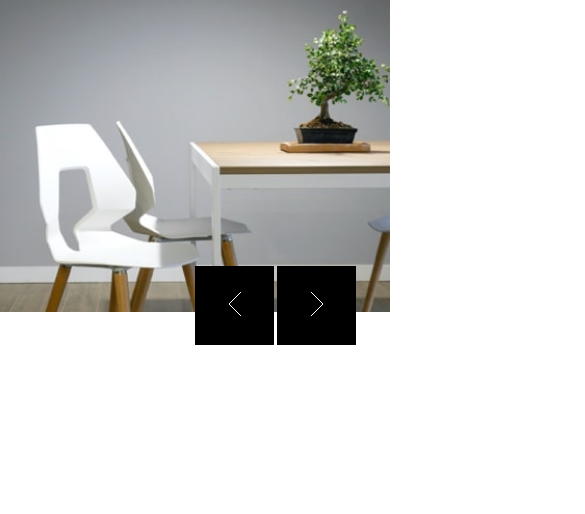
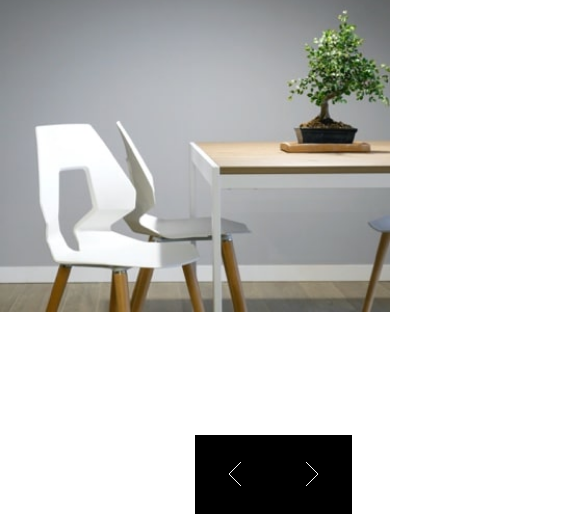
Before and after one commit to Denito37/room-homepage-master, a plain HTML site: page index.html in a window 390 px wide. Shown: the part 62-576 px from the top of the page, 585 px wide, since content can reach past the window. Drawn offline with Linux system fonts and the light colour scheme.

Commit message:
positioning , transition visual fix

```diff
--- a/index.html
+++ b/index.html
@@ -84,12 +84,11 @@
         </article>
       </div>
 
+      <div class="btns">
+        <button class="controlLeft" onclick="leftSwap()"><img src="images/icon-angle-left.svg" alt="left"> </button>
+        <button class="controlRight" onclick="rightSwap()"> <img src="images/icon-angle-right.svg" alt="right"></button>
+      </div>
     </main>
-
-    <div class="btns">
-      <button class="controlLeft" onclick="leftSwap()"><img src="images/icon-angle-left.svg" alt="left"> </button>
-      <button class="controlRight" onclick="rightSwap()"> <img src="images/icon-angle-right.svg" alt="right"></button>
-    </div>
 
     <div class="layer">
       <img class="dark" src="images/image-about-dark.jpg" alt="dark-chair">
--- a/style.css
+++ b/style.css
@@ -7,6 +7,7 @@
 /* *GENERAL */
 body{
     box-sizing: border-box;
+    overflow-x: hidden;
     margin: 0;
     font-family: 'League Spartan', sans-serif;
     font-size: 0.75rem;
@@ -42,9 +43,6 @@ ul{
     display: none;
 }
 /* *MAIN */
-main{
-    grid-area: 1/1/3/6;
-}
 main .txt{
     padding: 3rem 4rem;
     max-height:400px ;
@@ -72,15 +70,21 @@ main a{
 .btns> .controlLeft,.btns> .controlRight{
     background-color: #000;
     border: solid 1px;
-    width: 79px;
-    height: 79px;
+    width: 80px;
+    height: 80px;
 }
 @media (min-width: 769px){
     .btns{
-        position: absolute;
-        top: 28.5rem;
-        left: 52.5rem;
+        position: relative;
+        bottom: 5rem;
+        left: 58.3%;
     }
+} .controlLeft{
+    position: absolute;
+}
+.controlRight{
+    position: absolute;
+    left: 4.8rem;
 }
 /* *SECTION */
 .layer{
@@ -97,7 +101,7 @@ section h3{
     text-transform: uppercase;
 }
 /* *mobile */
-@media (max-width : 1100px){
+@media (max-width : 1000px){
     .wrap{
         display: flex;
         flex-direction: column;
@@ -152,8 +156,8 @@ section h3{
         margin: 0;
     }
     .btns{
-        position: absolute;
-        top: 25rem;
+        position: relative;
+        top: -27rem;
         left: 70vw;
     }
     /* *SECTION */
@@ -168,8 +172,8 @@ section h3{
 /* *Phone */
 @media (max-width : 500px){
     .btns{
-        position: absolute;
-        top: 20.5rem;
+        position: relative;
+        top: -31.3rem;
         left: 50vw;
     }
 }
@@ -177,7 +181,6 @@ section h3{
 .hidden{
     position: absolute;
     top: 0;
-    height: 0;
     padding: 0;
     opacity: 0;
 }
```
